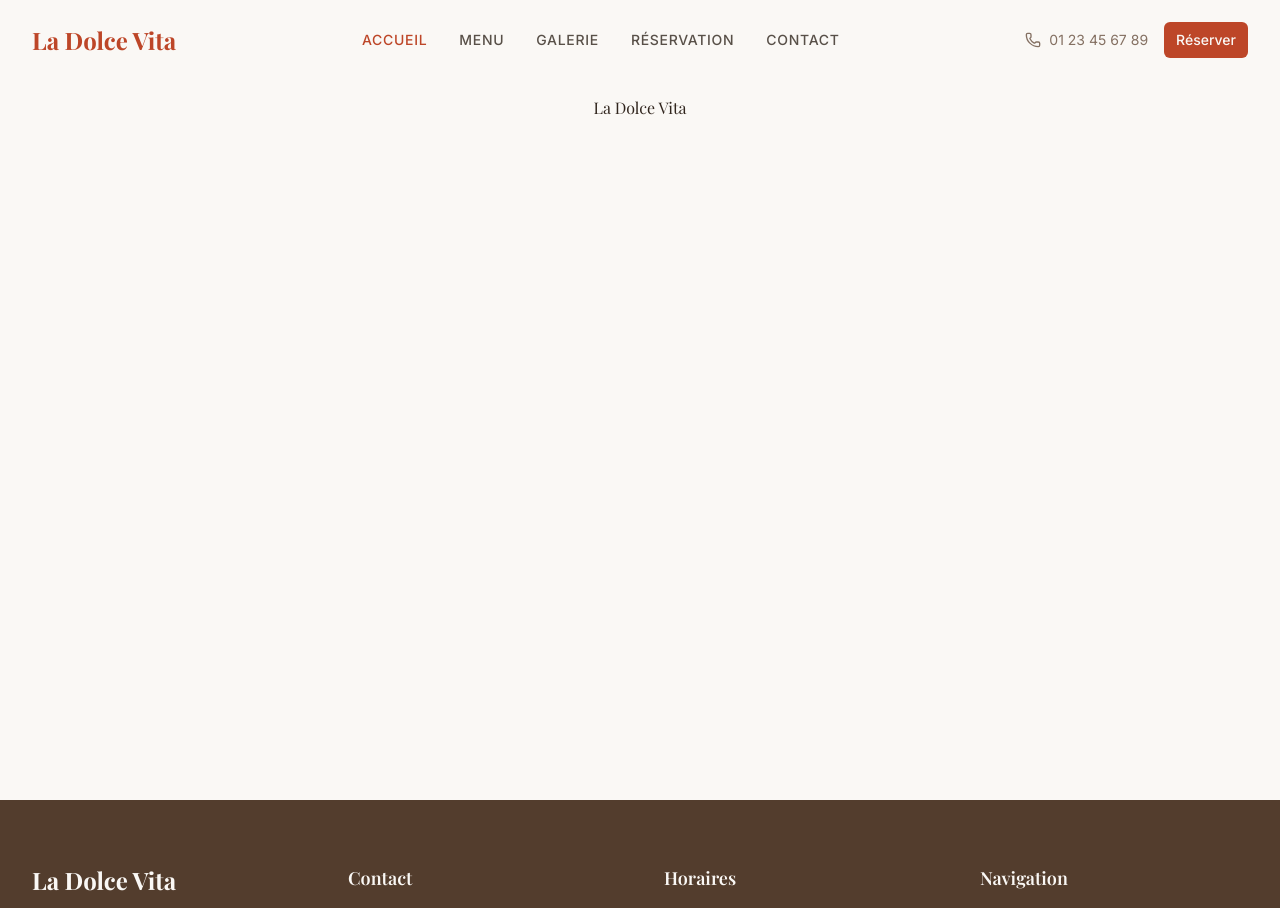
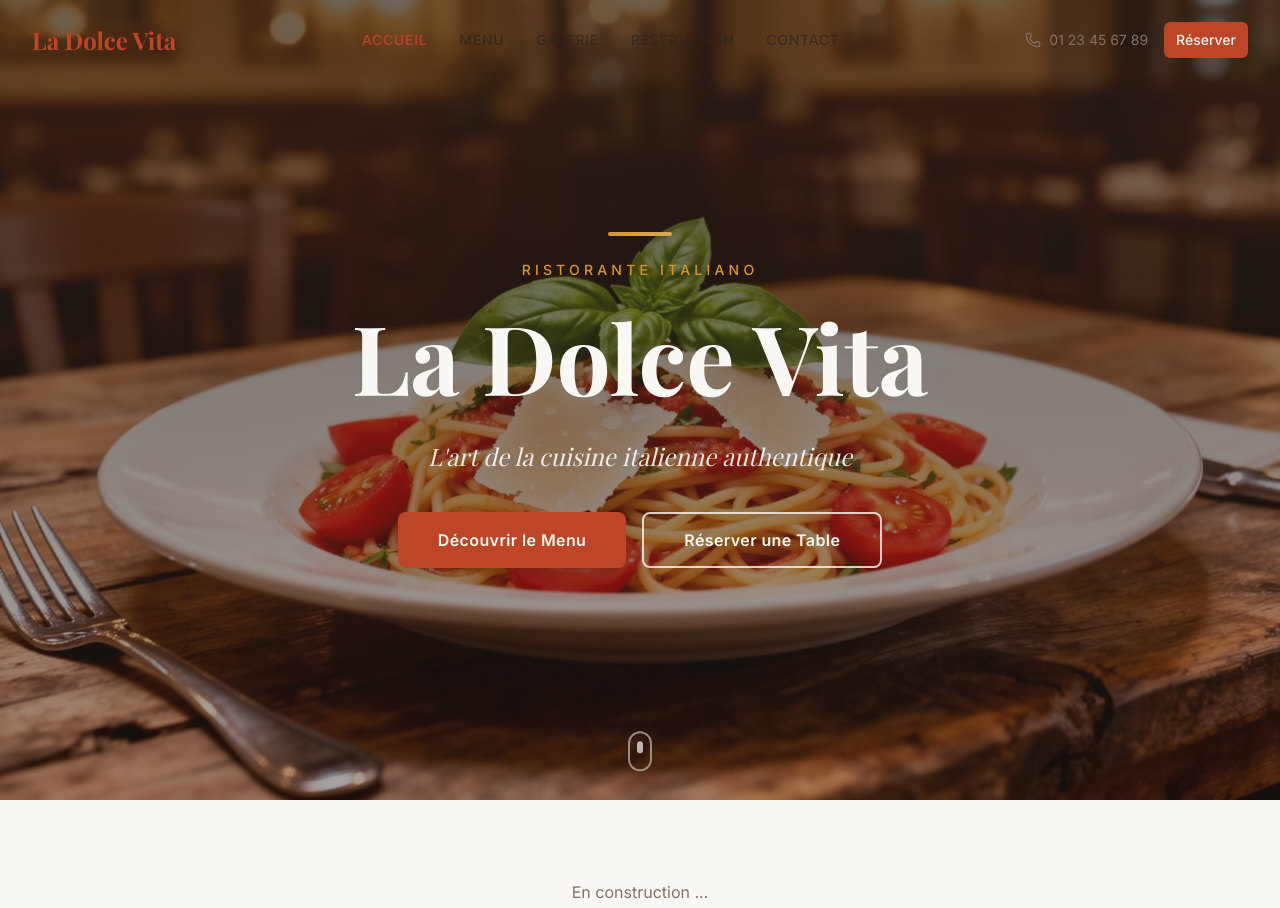
Before and after one commit to Eultype/la-dolce-vita, a Next.js app: page / in a window 1280 px wide. Shown: the top 908 px of the page. Built offline with nearby package versions, Linux system fonts and the light colour scheme; a web font is replaced by a local one.

Commit message:
feat(home): assemblage de la page d'accueil avec le Hero

```diff
--- a/src/app/page.tsx
+++ b/src/app/page.tsx
@@ -1,8 +1,14 @@
+import HeroSection from "@/components/home/HeroSection";
 
 export default function Home() {
     return (
-        <main className="flex min-h-screen flex-col items-center justify-between p-24">
-            <h1>La Dolce Vita</h1>
-        </main>
+        <div className="flex flex-col min-h-screen">
+            <HeroSection />
+
+            {/* Futures sections */}
+            <section className="py-20 text-center">
+                <p className="text-muted-foreground">En construction ...</p>
+            </section>
+        </div>
     );
 }
--- a/src/components/home/HeroSection.tsx
+++ b/src/components/home/HeroSection.tsx
@@ -1,10 +1,14 @@
 "use client";
 
+// Import Next
 import Link from "next/link";
 import Image from "next/image";
+// Import composants
 import { Button } from "@/components/ui/button";
+// Import Framer Motion
 import { motion } from "framer-motion";
 
+// Composant section Hero
 const HeroSection = () => {
     return (
         <section className="relative h-screen min-h-[700px] flex items-center justify-center overflow-hidden">
--- a/src/components/layout/Footer.tsx
+++ b/src/components/layout/Footer.tsx
@@ -1,6 +1,9 @@
+// Import Next
 import Link from "next/link";
+// Import de Lucide-React
 import { MapPin, Phone, Mail, Clock, Instagram, Facebook } from "lucide-react";
 
+// Composant Footer
 export function Footer() {
     return (
         <footer className="bg-italian-brown text-primary-foreground">
```
Also changed, not shown: src/components/layout/Navbar.tsx (+7 -0 lines).
